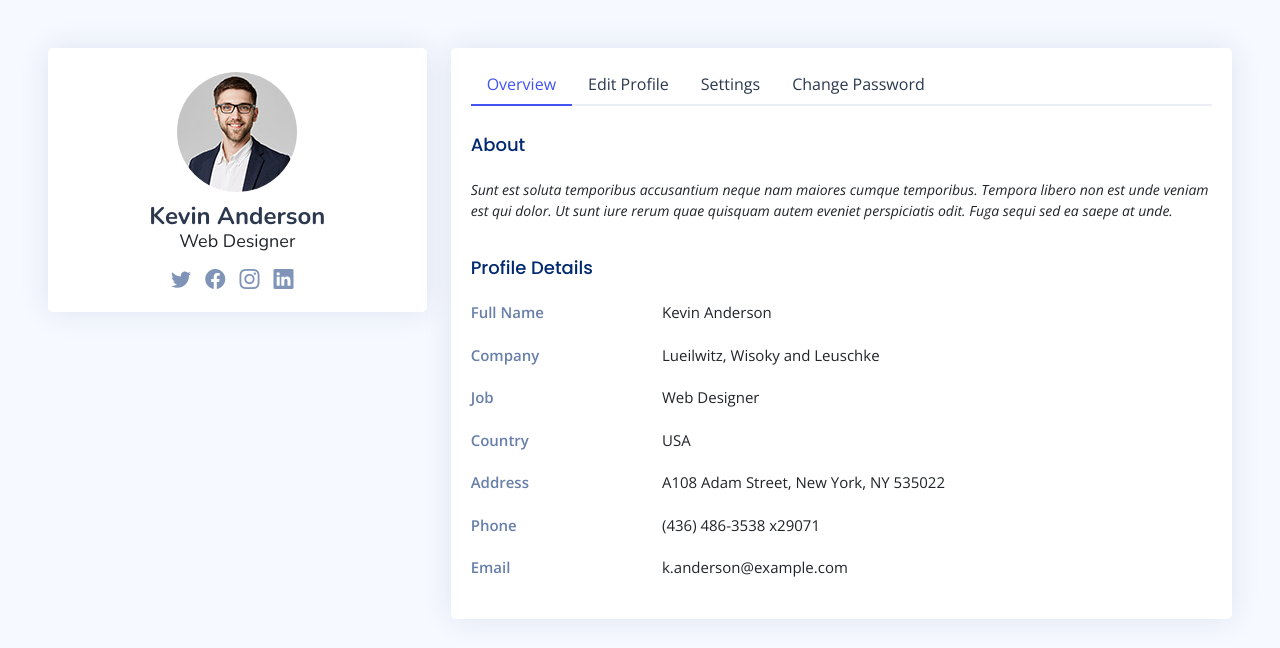
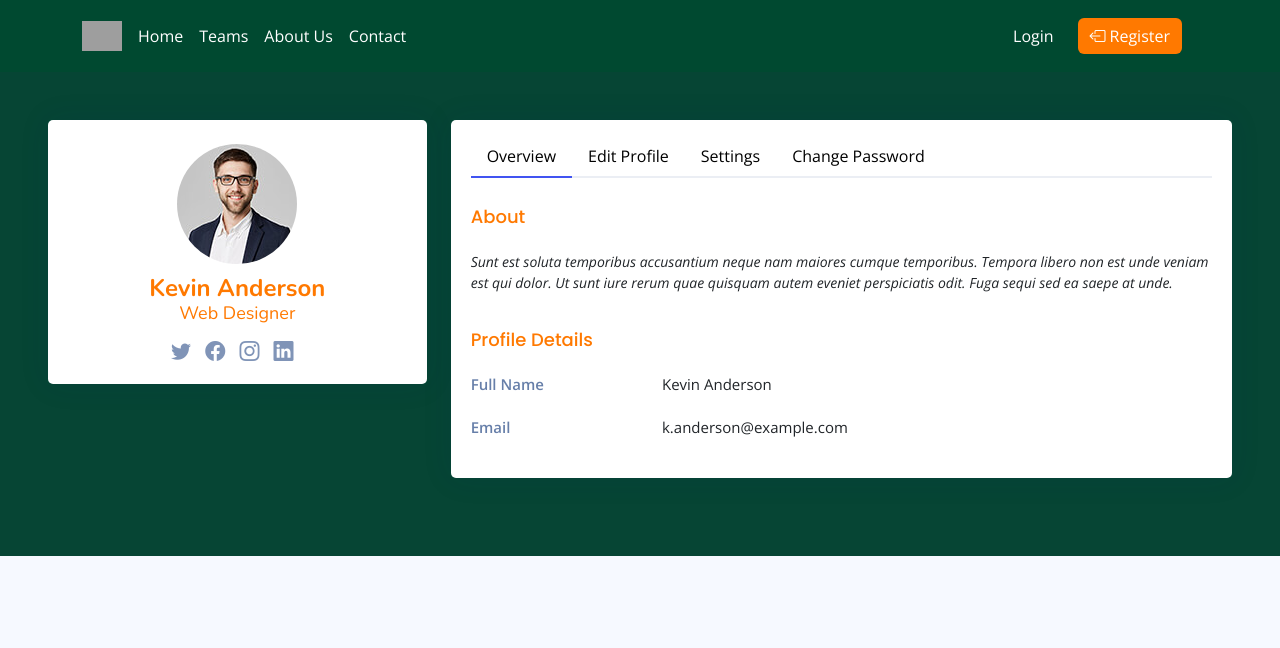
Before and after one commit to BENAMARLAHCEN/StadiumStream-AFRICA-CUP, a PHP site: page /StadiumStream-AFRICA-CUP/profile in a window 1280 px wide. Shown: the top 648 px of the page. Run offline with PHP 8.4, Linux system fonts and the light colour scheme; some libraries are stand-ins or nearby versions; grey boxes are pictures that could not be loaded.

Commit message:
adding profile user page

```diff
--- a/app/View/client/profile.php
+++ b/app/View/client/profile.php
@@ -1,18 +1,20 @@
 
 <?php
     require '../app/View/layouts/head.php';
+    require '../app/View/layouts/navbar.php';
     ?>
 
-<section class="section profile m-5">
+<div style="background-color: #064534">
+<section class="section profile p-5 " >
       <div class="row">
         <div class="col-xl-4">
 
-          <div class="card">
+          <div class="card" >
             <div class="card-body profile-card pt-4 d-flex flex-column align-items-center">
 
               <img src="<?php echo asset('asset/img/profile-img.jpg')?>" alt="Profile" class="rounded-circle">
-              <h2>Kevin Anderson</h2>
-              <h3>Web Designer</h3>
+              <h2 style="color: #FF7900">Kevin Anderson</h2>
+              <h3 style="color: #FF7900">Web Designer</h3>
               <div class="social-links mt-2">
                 <a href="#" class="twitter"><i class="bi bi-twitter"></i></a>
                 <a href="#" class="facebook"><i class="bi bi-facebook"></i></a>
@@ -32,59 +34,35 @@
               <ul class="nav nav-tabs nav-tabs-bordered">
 
                 <li class="nav-item">
-                  <button class="nav-link active" data-bs-toggle="tab" data-bs-target="#profile-overview">Overview</button>
+                  <button class="nav-link active" data-bs-toggle="tab" data-bs-target="#profile-overview"  style="color: #000000; cursor: pointer;" onmouseover="this.style.color='#FF7900'" onmouseout="this.style.color='#000000'">Overview</button>
                 </li>
 
                 <li class="nav-item">
-                  <button class="nav-link" data-bs-toggle="tab" data-bs-target="#profile-edit">Edit Profile</button>
+                  <button class="nav-link" data-bs-toggle="tab" data-bs-target="#profile-edit" style="color: #000000; cursor: pointer;" onmouseover="this.style.color='#FF7900'" onmouseout="this.style.color='#000000'">Edit Profile</button>
                 </li>
 
                 <li class="nav-item">
-                  <button class="nav-link" data-bs-toggle="tab" data-bs-target="#profile-settings">Settings</button>
+                  <button class="nav-link" data-bs-toggle="tab" data-bs-target="#profile-settings" style="color: #000000; cursor: pointer;" onmouseover="this.style.color='#FF7900'" onmouseout="this.style.color='#000000'">Settings</button>
                 </li>
 
                 <li class="nav-item">
-                  <button class="nav-link" data-bs-toggle="tab" data-bs-target="#profile-change-password">Change Password</button>
+                  <button class="nav-link" data-bs-toggle="tab" data-bs-target="#profile-change-password" style="color: #000000; cursor: pointer;" onmouseover="this.style.color='#FF7900'" onmouseout="this.style.color='#000000'">Change Password</button>
                 </li>
 
               </ul>
               <div class="tab-content pt-2">
 
                 <div class="tab-pane fade show active profile-overview" id="profile-overview">
-                  <h5 class="card-title">About</h5>
+                  <h5 class="card-title" style="color: #FF7900">About</h5>
                   <p class="small fst-italic">Sunt est soluta temporibus accusantium neque nam maiores cumque temporibus. Tempora libero non est unde veniam est qui dolor. Ut sunt iure rerum quae quisquam autem eveniet perspiciatis odit. Fuga sequi sed ea saepe at unde.</p>
 
-                  <h5 class="card-title">Profile Details</h5>
+                  <h5 class="card-title" style="color: #FF7900">Profile Details</h5>
 
                   <div class="row">
                     <div class="col-lg-3 col-md-4 label ">Full Name</div>
                     <div class="col-lg-9 col-md-8">Kevin Anderson</div>
                   </div>
 
-                  <div class="row">
-                    <div class="col-lg-3 col-md-4 label">Company</div>
-                    <div class="col-lg-9 col-md-8">Lueilwitz, Wisoky and Leuschke</div>
-                  </div>
-
-                  <div class="row">
-                    <div class="col-lg-3 col-md-4 label">Job</div>
-                    <div class="col-lg-9 col-md-8">Web Designer</div>
-                  </div>
-
-                  <div class="row">
-                    <div class="col-lg-3 col-md-4 label">Country</div>
-                    <div class="col-lg-9 col-md-8">USA</div>
-                  </div>
-
-                  <div class="row">
-                    <div class="col-lg-3 col-md-4 label">Address</div>
-                    <div class="col-lg-9 col-md-8">A108 Adam Street, New York, NY 535022</div>
-                  </div>
-
-                  <div class="row">
-                    <div class="col-lg-3 col-md-4 label">Phone</div>
-                    <div class="col-lg-9 col-md-8">(436) 486-3538 x29071</div>
-                  </div>
 
                   <div class="row">
                     <div class="col-lg-3 col-md-4 label">Email</div>
@@ -112,48 +90,6 @@
                       <label for="fullName" class="col-md-4 col-lg-3 col-form-label">Full Name</label>
                       <div class="col-md-8 col-lg-9">
                         <input name="fullName" type="text" class="form-control" id="fullName" value="Kevin Anderson">
-                      </div>
-                    </div>
-
-                    <div class="row mb-3">
-                      <label for="about" class="col-md-4 col-lg-3 col-form-label">About</label>
-                      <div class="col-md-8 col-lg-9">
-                        <textarea name="about" class="form-control" id="about" style="height: 100px">Sunt est soluta temporibus accusantium neque nam maiores cumque temporibus. Tempora libero non est unde veniam est qui dolor. Ut sunt iure rerum quae quisquam autem eveniet perspiciatis odit. Fuga sequi sed ea saepe at unde.</textarea>
-                      </div>
-                    </div>
-
-                    <div class="row mb-3">
-                      <label for="company" class="col-md-4 col-lg-3 col-form-label">Company</label>
-                      <div class="col-md-8 col-lg-9">
-                        <input name="company" type="text" class="form-control" id="company" value="Lueilwitz, Wisoky and Leuschke">
-                      </div>
-                    </div>
-
-                    <div class="row mb-3">
-                      <label for="Job" class="col-md-4 col-lg-3 col-form-label">Job</label>
-                      <div class="col-md-8 col-lg-9">
-                        <input name="job" type="text" class="form-control" id="Job" value="Web Designer">
-                      </div>
-                    </div>
-
-                    <div class="row mb-3">
-                      <label for="Country" class="col-md-4 col-lg-3 col-form-label">Country</label>
-                      <div class="col-md-8 col-lg-9">
-                        <input name="country" type="text" class="form-control" id="Country" value="USA">
-                      </div>
-                    </div>
-
-                    <div class="row mb-3">
-                      <label for="Address" class="col-md-4 col-lg-3 col-form-label">Address</label>
-                      <div class="col-md-8 col-lg-9">
-                        <input name="address" type="text" class="form-control" id="Address" value="A108 Adam Street, New York, NY 535022">
-                      </div>
-                    </div>
-
-                    <div class="row mb-3">
-                      <label for="Phone" class="col-md-4 col-lg-3 col-form-label">Phone</label>
-                      <div class="col-md-8 col-lg-9">
-                        <input name="phone" type="text" class="form-control" id="Phone" value="(436) 486-3538 x29071">
                       </div>
                     </div>
 
@@ -253,7 +189,7 @@
         </div>
       </div>
     </section>
-
+    </div>
 
     <?php
     require '../app/View/layouts/script.php';
```
